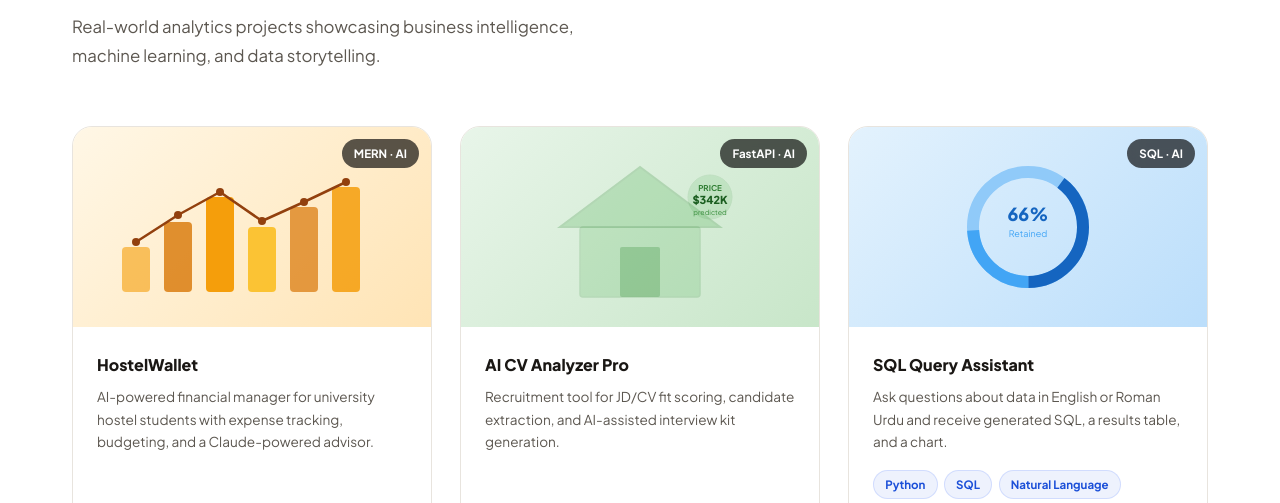
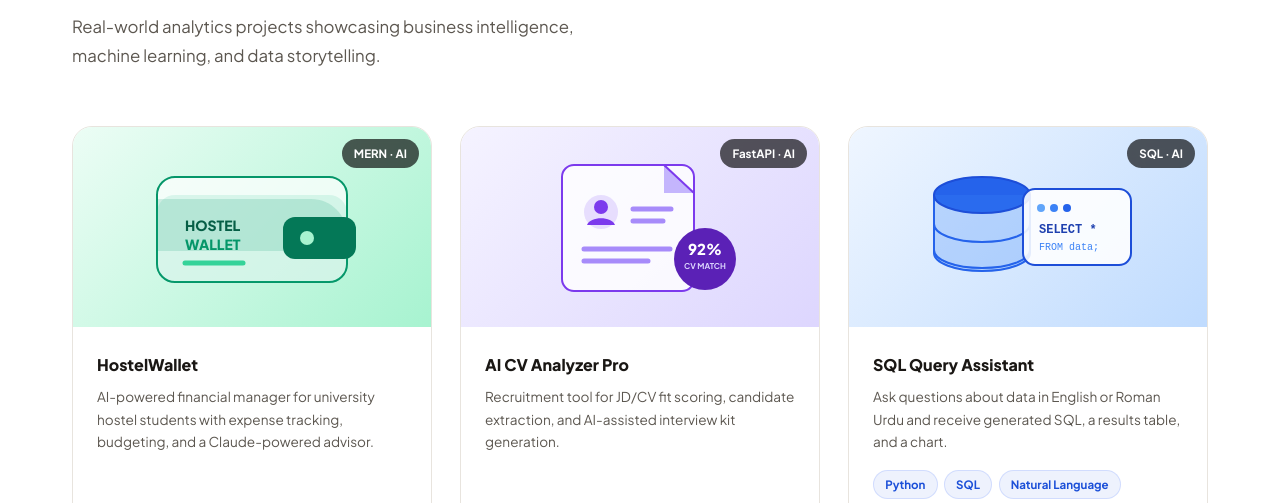
Before and after one commit to abdulhaseebofficial/Portfolio, a plain HTML site: page frontend/index.html in a window 1280 px wide. Shown: the part 2743-3246 px from the top of the page. Drawn offline with nearby package versions, Linux system fonts and the light colour scheme.

Commit message:
Redesign featured project cards

```diff
--- a/frontend/index.html
+++ b/frontend/index.html
@@ -215,8 +215,8 @@
     <div class="projects-grid">
 
       <div class="project-card fade-up d1">
-        <div class="project-thumb" style="background:linear-gradient(135deg,#FFF7E6,#FFE4B5)">
-          <svg width="300" height="160" viewBox="0 0 300 160" fill="none"><rect x="20" y="100" width="28" height="45" rx="4" fill="#F59E0B" opacity=".6"/><rect x="62" y="75" width="28" height="70" rx="4" fill="#D97706" opacity=".8"/><rect x="104" y="50" width="28" height="95" rx="4" fill="#F59E0B"/><rect x="146" y="80" width="28" height="65" rx="4" fill="#FBBF24" opacity=".9"/><rect x="188" y="60" width="28" height="85" rx="4" fill="#D97706" opacity=".7"/><rect x="230" y="40" width="28" height="105" rx="4" fill="#F59E0B" opacity=".85"/><polyline points="34,95 76,68 118,45 160,74 202,55 244,35" stroke="#92400E" stroke-width="2.5" stroke-linejoin="round" fill="none" stroke-linecap="round"/><circle cx="34" cy="95" r="4" fill="#92400E"/><circle cx="76" cy="68" r="4" fill="#92400E"/><circle cx="118" cy="45" r="4" fill="#92400E"/><circle cx="160" cy="74" r="4" fill="#92400E"/><circle cx="202" cy="55" r="4" fill="#92400E"/><circle cx="244" cy="35" r="4" fill="#92400E"/></svg>
+        <div class="project-thumb" style="background:linear-gradient(135deg,#ECFDF5,#A7F3D0)">
+          <svg width="300" height="160" viewBox="0 0 300 160" fill="none" aria-label="HostelWallet illustration"><rect x="55" y="30" width="190" height="105" rx="18" fill="#fff" fill-opacity=".72" stroke="#059669" stroke-width="2"/><rect x="55" y="48" width="190" height="87" rx="18" fill="#10B981" fill-opacity=".12"/><path d="M55 52h154c20 0 36 16 36 36v16H55V52Z" fill="#059669" fill-opacity=".16"/><rect x="181" y="70" width="73" height="42" rx="12" fill="#047857"/><circle cx="205" cy="91" r="7" fill="#A7F3D0"/><text x="83" y="84" font-size="14" font-weight="800" fill="#065F46">HOSTEL</text><text x="83" y="103" font-size="14" font-weight="800" fill="#059669">WALLET</text><path d="M83 116h58" stroke="#34D399" stroke-width="5" stroke-linecap="round"/></svg>
           <div class="project-badge">MERN · AI</div>
         </div>
         <div class="project-body">
@@ -231,8 +231,8 @@
       </div>
 
       <div class="project-card fade-up d2">
-        <div class="project-thumb" style="background:linear-gradient(135deg,#E8F5E9,#C8E6C9)">
-          <svg width="300" height="160" viewBox="0 0 300 160" fill="none"><polygon points="150,20 70,80 230,80" fill="#4CAF50" opacity=".25" stroke="#388E3C" stroke-width="2"/><rect x="90" y="80" width="120" height="70" rx="3" fill="#4CAF50" opacity=".2" stroke="#388E3C" stroke-width="1.5"/><rect x="130" y="100" width="40" height="50" rx="2" fill="#388E3C" opacity=".3"/><circle cx="220" cy="50" r="22" fill="#4CAF50" opacity=".15" stroke="#388E3C"/><text x="220" y="44" text-anchor="middle" font-size="8" fill="#2E7D32" font-weight="700">PRICE</text><text x="220" y="57" text-anchor="middle" font-size="11" fill="#1B5E20" font-weight="800">$342K</text><text x="220" y="68" text-anchor="middle" font-size="7" fill="#388E3C">predicted</text></svg>
+        <div class="project-thumb" style="background:linear-gradient(135deg,#F5F3FF,#DDD6FE)">
+          <svg width="300" height="160" viewBox="0 0 300 160" fill="none" aria-label="AI CV Analyzer illustration"><rect x="72" y="18" width="132" height="126" rx="12" fill="#fff" fill-opacity=".82" stroke="#7C3AED" stroke-width="2"/><path d="M174 18v28h30" fill="#C4B5FD"/><path d="m174 18 30 28" stroke="#7C3AED" stroke-width="2"/><circle cx="111" cy="65" r="17" fill="#8B5CF6" fill-opacity=".18"/><circle cx="111" cy="60" r="7" fill="#7C3AED"/><path d="M97 78c3-9 25-9 28 0" fill="#7C3AED"/><path d="M143 62h38M143 74h30M94 102h86M94 114h64" stroke="#A78BFA" stroke-width="5" stroke-linecap="round"/><circle cx="215" cy="112" r="31" fill="#5B21B6"/><text x="215" y="108" text-anchor="middle" font-size="15" font-weight="800" fill="#fff">92%</text><text x="215" y="122" text-anchor="middle" font-size="8" font-weight="700" fill="#DDD6FE">CV MATCH</text></svg>
           <div class="project-badge">FastAPI · AI</div>
         </div>
         <div class="project-body">
@@ -247,8 +247,8 @@
       </div>
 
       <div class="project-card fade-up d3">
-        <div class="project-thumb" style="background:linear-gradient(135deg,#E3F2FD,#BBDEFB)">
-          <svg width="300" height="160" viewBox="0 0 300 160" fill="none"><circle cx="150" cy="80" r="55" fill="none" stroke="#90CAF9" stroke-width="12"/><circle cx="150" cy="80" r="55" fill="none" stroke="#1565C0" stroke-width="12" stroke-dasharray="138 208" stroke-dashoffset="52"/><circle cx="150" cy="80" r="55" fill="none" stroke="#42A5F5" stroke-width="12" stroke-dasharray="83 208" stroke-dashoffset="-86"/><text x="150" y="74" text-anchor="middle" font-size="18" font-weight="800" fill="#1565C0">66%</text><text x="150" y="90" text-anchor="middle" font-size="9" fill="#42A5F5">Retained</text></svg>
+        <div class="project-thumb" style="background:linear-gradient(135deg,#EFF6FF,#BFDBFE)">
+          <svg width="300" height="160" viewBox="0 0 300 160" fill="none" aria-label="SQL Query Assistant illustration"><ellipse cx="104" cy="48" rx="48" ry="18" fill="#2563EB"/><path d="M56 48v58c0 10 21 18 48 18s48-8 48-18V48" fill="#3B82F6" fill-opacity=".25" stroke="#2563EB" stroke-width="2"/><path d="M56 77c0 10 21 18 48 18s48-8 48-18M56 103c0 10 21 18 48 18s48-8 48-18" stroke="#2563EB" stroke-width="2"/><ellipse cx="104" cy="48" rx="48" ry="18" fill="none" stroke="#1D4ED8" stroke-width="2"/><rect x="145" y="42" width="108" height="76" rx="12" fill="#fff" fill-opacity=".88" stroke="#1D4ED8" stroke-width="2"/><circle cx="163" cy="61" r="4" fill="#60A5FA"/><circle cx="176" cy="61" r="4" fill="#3B82F6"/><circle cx="189" cy="61" r="4" fill="#2563EB"/><text x="161" y="86" font-family="monospace" font-size="12" font-weight="700" fill="#1E40AF">SELECT *</text><text x="161" y="103" font-family="monospace" font-size="10" fill="#3B82F6">FROM data;</text></svg>
           <div class="project-badge">SQL · AI</div>
         </div>
         <div class="project-body">
```
